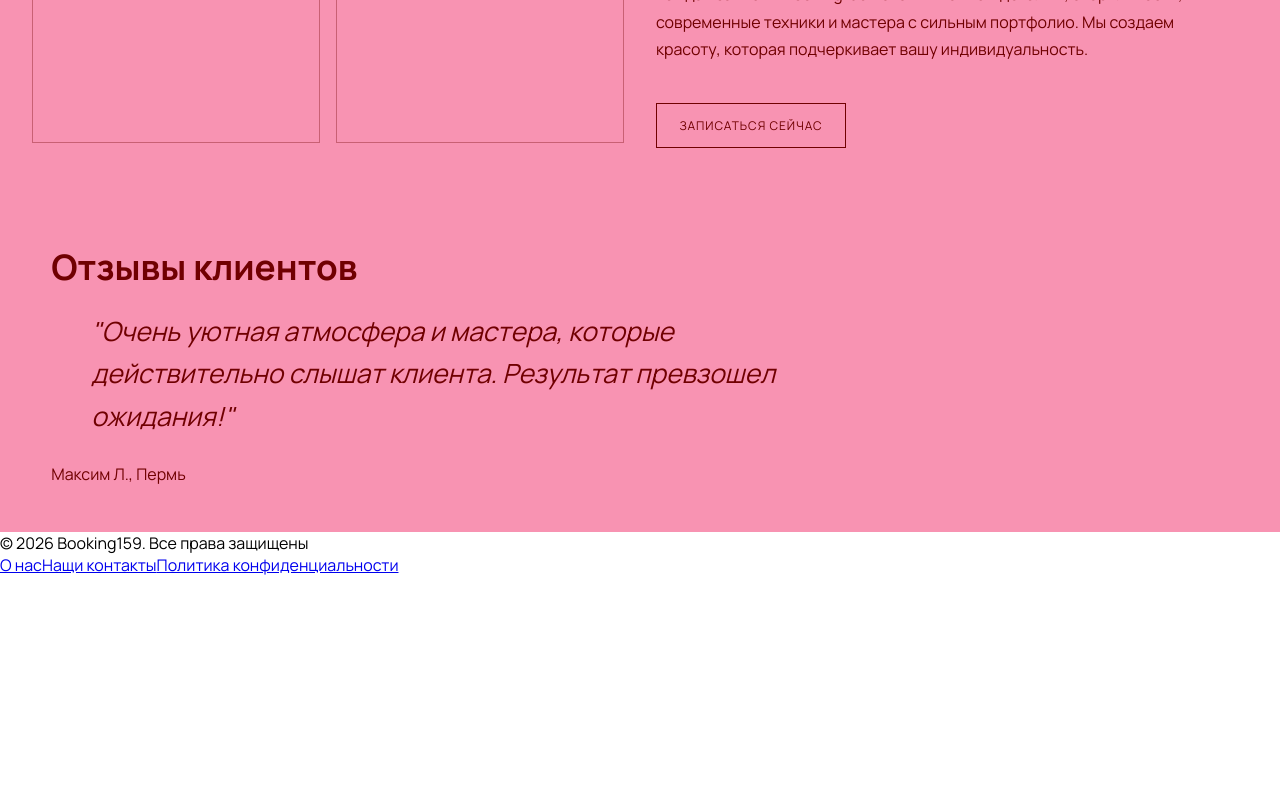
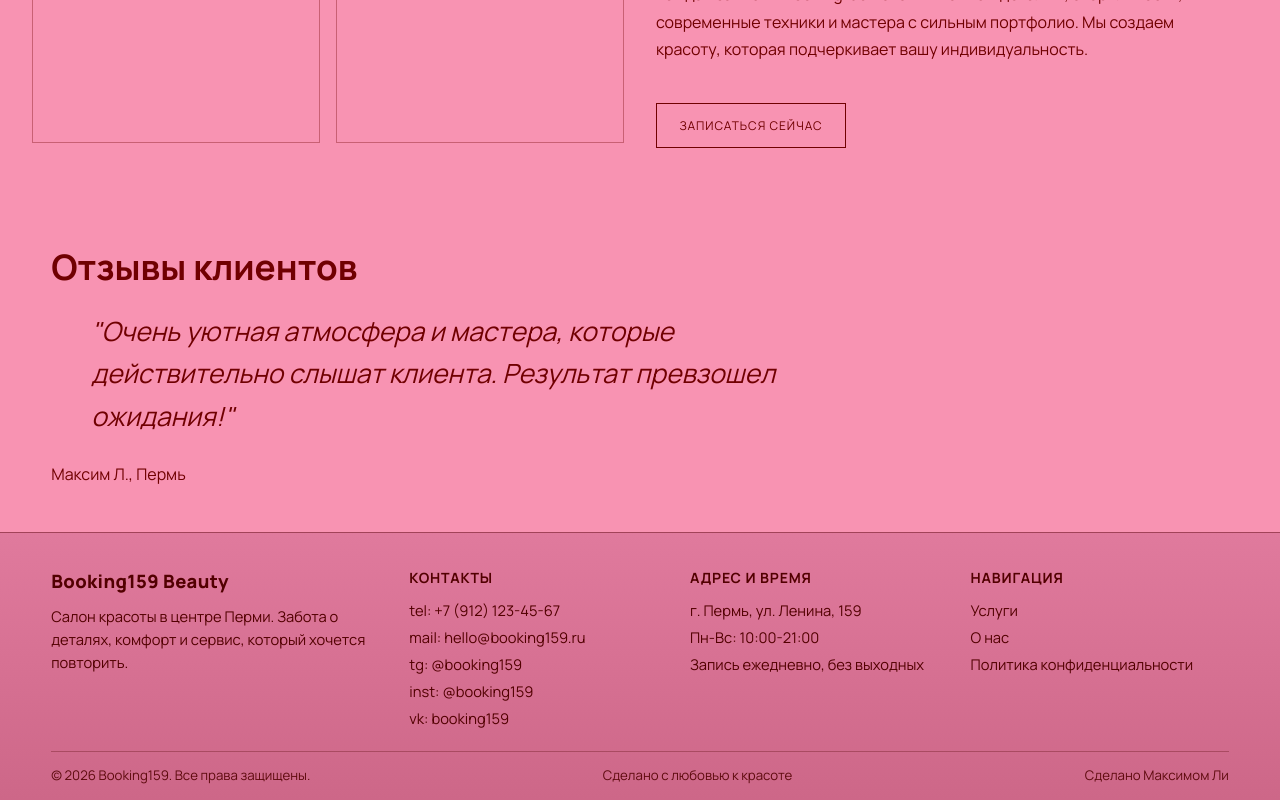
Before and after one commit to bri11iant12/BookingRoom, a React (Vite) app in the folder Booking159/: page / in a window 1280 px wide. Shown: the part 1425-2225 px from the top of the page. Before the commit the page ends 2001 px from the top, so only its background shows below. Built offline with nearby package versions, Linux system fonts and the light colour scheme.

Commit message:
add: Create Footer
Создал Подвал его UI

```diff
--- a/Booking159/src/widgets/Footer/ui/Footer.css
+++ b/Booking159/src/widgets/Footer/ui/Footer.css
@@ -1,37 +1,95 @@
 .footer {
-  background-color: #f5f5f5;
-  padding: 1.5rem 0;
-  margin-top: auto;
-  border-top: 1px solid #e0e0e0;
+	background: linear-gradient(180deg, #e07a9d 0%, #cd6788 100%);
+	color: #520001;
+	padding: 2.2rem 0 1rem;
+	margin-top: auto;
+	border-top: 1px solid rgba(82, 0, 1, 0.35);
 }
 
 .footer-container {
-  max-width: 1200px;
-  margin: 0 auto;
-  padding: 0 1rem;
-  display: flex;
-  justify-content: space-between;
-  align-items: center;
-  flex-wrap: wrap;
-  gap: 1rem;
+	width: min(1200px, 92%);
+	margin: 0 auto;
 }
 
-.footer-link {
-  display: flex;
-  gap: 1.5rem;
+.footer-top {
+	display: grid;
+	grid-template-columns: 1.3fr repeat(3, minmax(0, 1fr));
+	gap: 1.4rem;
+	padding-bottom: 1.4rem;
+	border-bottom: 1px solid rgba(82, 0, 1, 0.3);
 }
 
-.footer-link a {
-  color: #333;
-  text-decoration: none;
-  font-size: 0.9rem;
+.footer-brand {
+	max-width: 320px;
 }
 
-.footer-link a:hover {
-  text-decoration: underline;
+.footer-logo {
+	font-size: 1.15rem;
+	font-weight: 800;
+	letter-spacing: 0.02em;
 }
 
-.footer-copyright {
-  color: #666;
-  font-size: 0.9rem;
+.footer-description {
+	margin-top: 0.7rem;
+	line-height: 1.55;
+	font-size: 0.92rem;
 }
+
+.footer-title {
+	margin: 0 0 0.8rem;
+	font-size: 0.88rem;
+	font-weight: 700;
+	letter-spacing: 0.06em;
+	text-transform: uppercase;
+}
+
+.footer-list {
+	margin: 0;
+	padding: 0;
+	list-style: none;
+	display: grid;
+	gap: 0.45rem;
+	font-size: 0.92rem;
+}
+
+.footer-list a {
+	color: inherit;
+	text-decoration: none;
+	border-bottom: 1px dashed transparent;
+	transition: border-color 0.2s ease, opacity 0.2s ease;
+}
+
+.footer-list a:hover {
+	border-color: currentColor;
+	opacity: 0.9;
+}
+
+.footer-bottom {
+	padding-top: 0.9rem;
+	display: flex;
+	justify-content: space-between;
+	gap: 0.8rem;
+	flex-wrap: wrap;
+	font-size: 0.83rem;
+	color: rgba(82, 0, 1, 0.9);
+}
+
+@media (max-width: 980px) {
+	.footer-top {
+		grid-template-columns: repeat(2, minmax(0, 1fr));
+	}
+}
+
+@media (max-width: 640px) {
+	.footer {
+		padding-top: 1.8rem;
+	}
+
+	.footer-top {
+		grid-template-columns: 1fr;
+	}
+
+	.footer-brand {
+		max-width: none;
+	}
+}
--- a/Booking159/src/widgets/Footer/ui/Footer.tsx
+++ b/Booking159/src/widgets/Footer/ui/Footer.tsx
@@ -1,17 +1,82 @@
 import React from 'react'
+import './Footer.css'
 
 export const Footer = () => {
+	const year = new Date().getFullYear()
+
 	return (
 		<footer className='footer'>
 			<div className='footer-container'>
-				<span className='footer-copyright'>
-					© {new Date().getFullYear()} Booking159. Все права защищены
-				</span>
-                <nav className='footer-link'>
-                    <a href="/about">О нас</a>
-                    <a href="/contact">Нащи контакты</a>
-                    <a href="/privacy">Политика конфиденциальности</a>
-                </nav>
+				<div className='footer-top'>
+					<div className='footer-brand'>
+						<div className='footer-logo'>Booking159 Beauty</div>
+						<p className='footer-description'>
+							Салон красоты в центре Перми. Забота о деталях, комфорт и сервис,
+							который хочется повторить.
+						</p>
+					</div>
+
+					<div className='footer-block'>
+						<h4 className='footer-title'>Контакты</h4>
+						<ul className='footer-list'>
+							<li>
+								<a href='tel:+79121234567'>tel: +7 (912) 123-45-67</a>
+							</li>
+							<li>
+								<a href='mailto:hello@booking159.ru'>mail: hello@booking159.ru</a>
+							</li>
+							<li>
+								<a href='https://t.me/booking159' target='_blank' rel='noreferrer'>
+									tg: @booking159
+								</a>
+							</li>
+							<li>
+								<a
+									href='https://instagram.com/booking159'
+									target='_blank'
+									rel='noreferrer'
+								>
+									inst: @booking159
+								</a>
+							</li>
+							<li>
+								<a href='https://vk.com/booking159' target='_blank' rel='noreferrer'>
+									vk: booking159
+								</a>
+							</li>
+						</ul>
+					</div>
+
+					<div className='footer-block'>
+						<h4 className='footer-title'>Адрес и время</h4>
+						<ul className='footer-list'>
+							<li>г. Пермь, ул. Ленина, 159</li>
+							<li>Пн-Вс: 10:00-21:00</li>
+							<li>Запись ежедневно, без выходных</li>
+						</ul>
+					</div>
+
+					<div className='footer-block'>
+						<h4 className='footer-title'>Навигация</h4>
+						<ul className='footer-list'>
+							<li>
+								<a href='#services'>Услуги</a>
+							</li>
+							<li>
+								<a href='/about'>О нас</a>
+							</li>
+							<li>
+								<a href='/privacy'>Политика конфиденциальности</a>
+							</li>
+						</ul>
+					</div>
+				</div>
+
+				<div className='footer-bottom'>
+					<span>© {year} Booking159. Все права защищены.</span>
+					<span>Сделано с любовью к красоте</span>
+					<span>Сделано Максимом Ли</span>
+				</div>
 			</div>
 		</footer>
 	)
```
